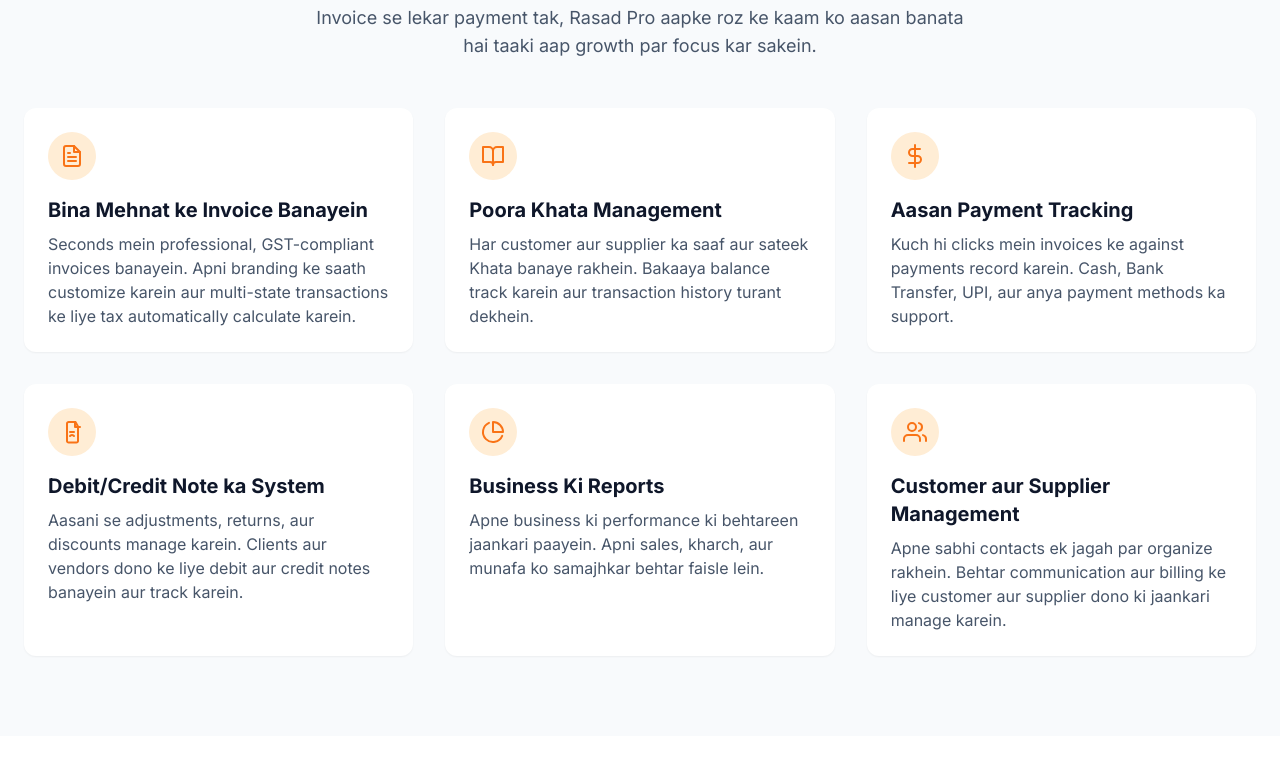
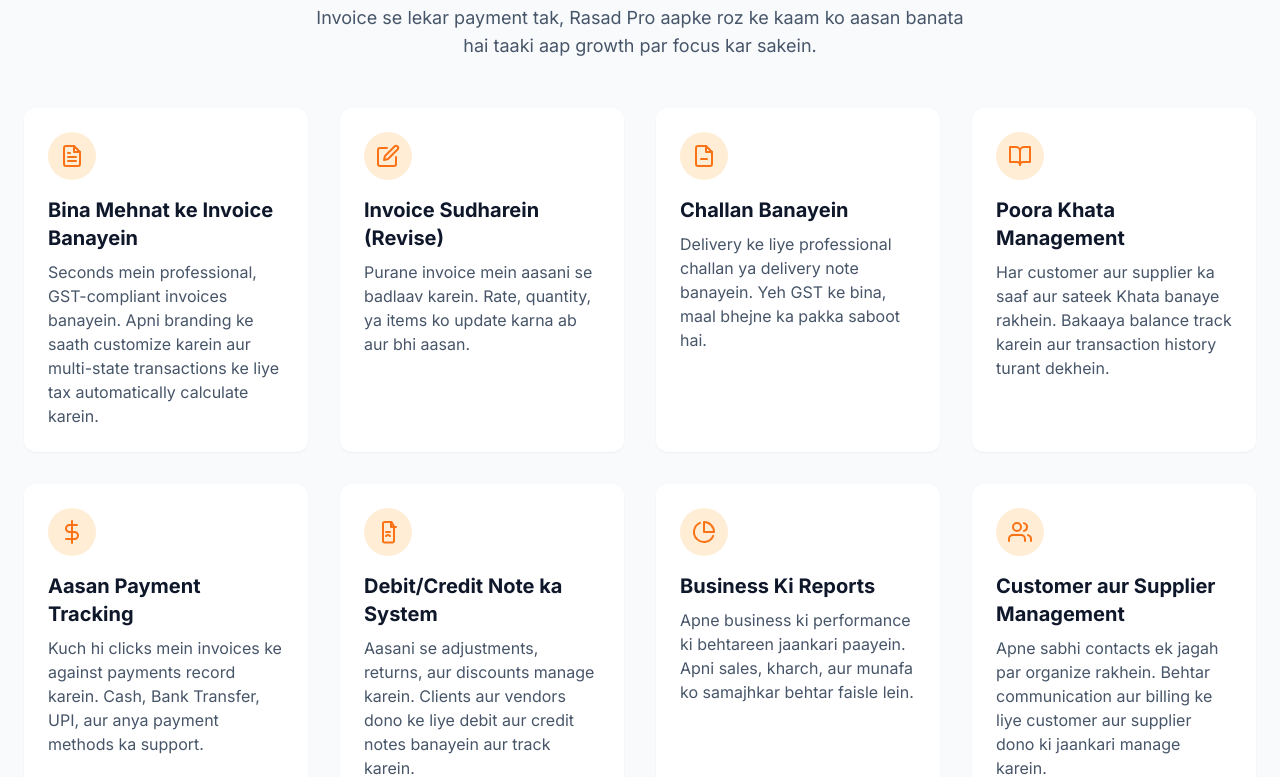
Before and after one commit to Code-With-Suraj/Rasad-Pro, a plain HTML site: page index.html in a window 1280 px wide. Shown: the part 604-1381 px from the top of the page. Drawn offline with nearby package versions, Linux system fonts and the light colour scheme.

Commit message:
Update index.html

```diff
--- a/index.html
+++ b/index.html
@@ -87,7 +87,7 @@
                     <h2 class="text-3xl md:text-4xl font-bold text-slate-900">Aapke Business Ko Manage Karne Ke Liye Sab Kuch</h2>
                     <p class="text-lg text-slate-600 mt-2 max-w-2xl mx-auto">Invoice se lekar payment tak, Rasad Pro aapke roz ke kaam ko aasan banata hai taaki aap growth par focus kar sakein.</p>
                 </div>
-                <div id="features-grid" class="grid md:grid-cols-2 lg:grid-cols-3 gap-8">
+                <div id="features-grid" class="grid md:grid-cols-2 lg:grid-cols-4 gap-8">
                     <!-- Feature cards will be dynamically inserted here -->
                 </div>
             </div>
@@ -257,6 +257,16 @@
                     title: "Bina Mehnat ke Invoice Banayein",
                     description: "Seconds mein professional, GST-compliant invoices banayein. Apni branding ke saath customize karein aur multi-state transactions ke liye tax automatically calculate karein."
                 },
+                 {
+                    icon: `<svg xmlns="http://www.w3.org/2000/svg" width="24" height="24" viewBox="0 0 24 24" fill="none" stroke="currentColor" stroke-width="2" stroke-linecap="round" stroke-linejoin="round"><path d="M11 4H4a2 2 0 0 0-2 2v14a2 2 0 0 0 2 2h14a2 2 0 0 0 2-2v-7"></path><path d="M18.5 2.5a2.121 2.121 0 0 1 3 3L12 15l-4 1 1-4 9.5-9.5z"></path></svg>`,
+                    title: "Invoice Sudharein (Revise)",
+                    description: "Purane invoice mein aasani se badlaav karein. Rate, quantity, ya items ko update karna ab aur bhi aasan."
+                },
+                {
+                    icon: `<svg xmlns="http://www.w3.org/2000/svg" width="24" height="24" viewBox="0 0 24 24" fill="none" stroke="currentColor" stroke-width="2" stroke-linecap="round" stroke-linejoin="round"><path d="M14 2H6a2 2 0 0 0-2 2v16a2 2 0 0 0 2 2h12a2 2 0 0 0 2-2V8z"></path><polyline points="14 2 14 8 20 8"></polyline><line x1="9" y1="15" x2="15" y2="15"></line></svg>`,
+                    title: "Challan Banayein",
+                    description: "Delivery ke liye professional challan ya delivery note banayein. Yeh GST ke bina, maal bhejne ka pakka saboot hai."
+                },
                 {
                     icon: `<svg xmlns="http://www.w3.org/2000/svg" width="24" height="24" viewBox="0 0 24 24" fill="none" stroke="currentColor" stroke-width="2" stroke-linecap="round" stroke-linejoin="round"><path d="M2 3h6a4 4 0 0 1 4 4v14a3 3 0 0 0-3-3H2z"></path><path d="M22 3h-6a4 4 0 0 0-4 4v14a3 3 0 0 1 3-3h7z"></path></svg>`,
                     title: "Poora Khata Management",
@@ -414,7 +424,7 @@
                     {
                         title: "3 Mahine ka Plan Referral",
                         commission: "₹200 Commission",
-                        description: "Jab aapke dwara refer kiya gaya customer 3 Mahine ka Plan kharidta hai aur kam se kam 7 din tak istemal karta hai."
+                        description: "Jab aapke dwara refer kiya gaya customer 3 Mahine ka Plan kharidta hai aur safaltapoorvak istemal karta hai."
                     }
                 ]
             },
@@ -427,7 +437,7 @@
                     },
                     {
                         icon: `<svg xmlns="http://www.w3.org/2000/svg" width="20" height="20" viewBox="0 0 24 24" fill="none" stroke="currentColor" stroke-width="2" stroke-linecap="round" stroke-linejoin="round"><path d="M4 4h16c1.1 0 2 .9 2 2v12c0 1.1-.9 2-2 2H4c-1.1 0-2-.9-2-2V6c0-1.1.9-2 2-2z"></path><polyline points="22,6 12,13 2,6"></polyline></svg>`,
-                        text: "suraj.gasdevelopera@gmail.com"
+                        text: "suraj.gasdeveloper@gmail.com"
                     },
                      {
                         icon: `<svg xmlns="http://www.w3.org/2000/svg" width="20" height="20" viewBox="0 0 24 24" fill="none" stroke="currentColor" stroke-width="2" stroke-linecap="round" stroke-linejoin="round"><path d="M9 11a3 3 0 1 0 6 0a3 3 0 0 0-6 0z"></path><path d="M17.657 16.657l-1.414-1.414a2 2 0 0 1 0-2.828l2.828-2.828a2 2 0 0 1 2.828 0l1.414 1.414a2 2 0 0 1 0 2.828l-2.828 2.828a2 2 0 0 1-2.828 0z"></path><path d="m2 2 5.07 5.07"></path></svg>`,
```
